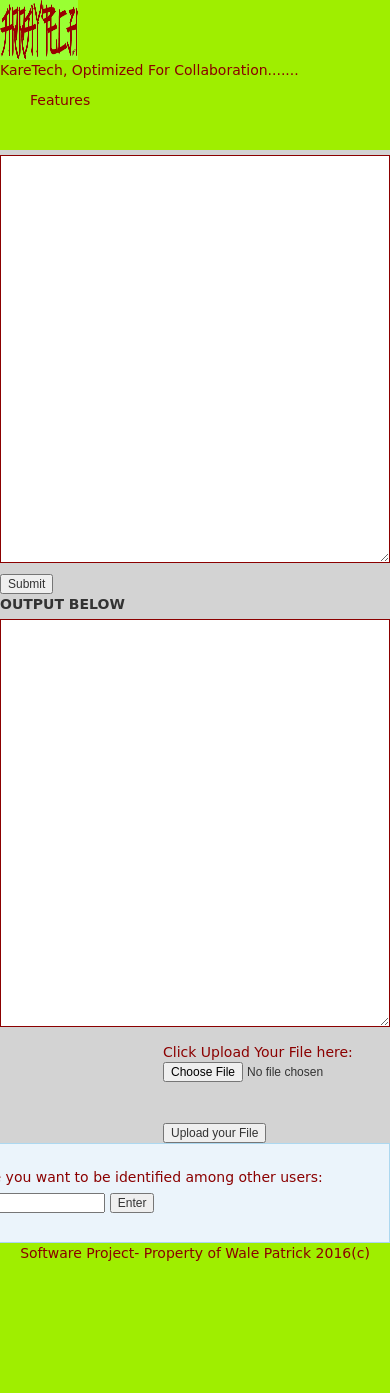
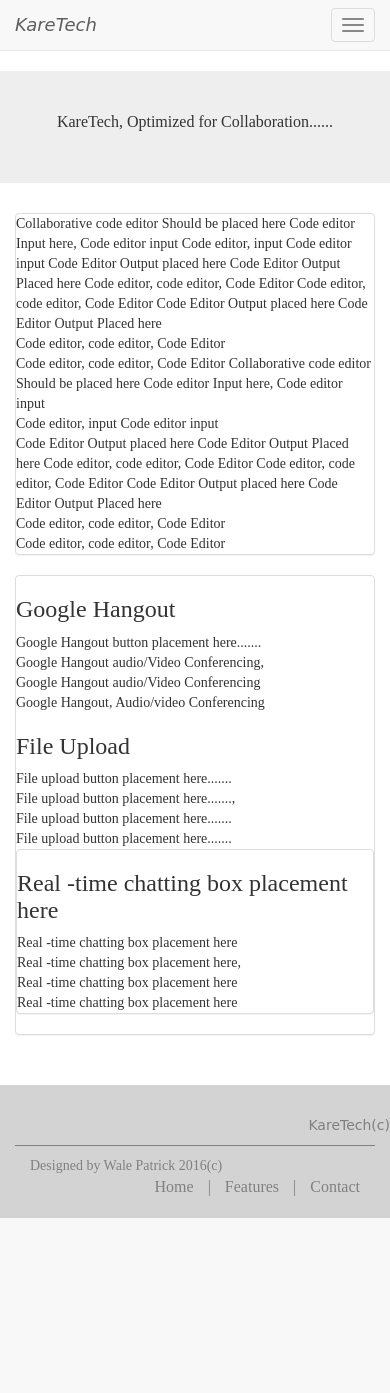
Before and after one commit to patrickokare/DevCollabApp, a PHP site: page / in a window 390 px wide. After the commit the page ends 1218 px from the top, so only its background shows below. Run offline with PHP 8.4, Linux system fonts and the light colour scheme; some libraries are stand-ins or nearby versions.

Commit message:
End of Responsive design

```diff
--- a/config.xml
+++ b/config.xml
@@ -16,3 +16,5 @@
     </author>
     <icon src ="karetech_icon.png" />
 </widget>
+
+<!-- This xml file is for phoneGap framework -->
--- a/contact.html
+++ b/contact.html
@@ -30,7 +30,7 @@
 
             <div class="collapse navbar-collapse" id="bs-ArrayTech-navbar-collapse-1">
                 <ul class="nav navbar-nav nav-tabs lead">
-                    <li><a href="index2.html">Home </a> </li>
+                    <li><a href="index.php">Home </a> </li>
                     <li> <a href="features.html"> Features </a> </li>
                     <li  class="active "> <a href="contact.html"> Contact </a> </li>
                     <li class="dropdown">
--- a/index.php
+++ b/index.php
@@ -1,249 +1,162 @@
-<!-- Developed by Wale Patrick August 2016 -->
-
-<?
-session_start();
-
-if(isset($_GET['logout'])){
-
-    //Simple exit message
-    $fp = fopen("log.html", 'a');
-    fwrite($fp, "<div class='msgln'><i>User ". $_SESSION['name'] ." has left the chat session.</i><br></div>");
-    fclose($fp);
-
-    session_destroy();
-    header("Location: index.php"); //Redirect the user
-}
-
-function loginForm(){
-    echo'
-	<div id="loginform">
-	<form action="index.php" method="post">
-		<p>Enter the name you want to be identified among other users:</p>
-		<label for="name">Name:</label>
-		<input type="text" name="name" id="name" />
-		<input type="submit" name="enter" id="enter" value="Enter" />
-	</form>
-	</div>
-	';
-}
-
-if(isset($_POST['enter'])){
-    if($_POST['name'] != ""){
-        $_SESSION['name'] = stripslashes(htmlspecialchars($_POST['name']));
-    }
-    else{
-        echo '<span class="error">Please type in a name</span>';
-    }
-}
-?>
-
-
-<?php
-
-$comment = null;
-// when the form is submitted this code below will run
-if($_SERVER['REQUEST_METHOD'] === 'POST' && !empty($_POST['preview-form-comment'])){
-    $comment = $_POST['preview-form-comment'];
-
-}
-
-?>
-
 
 <!DOCTYPE html>
 <html>
 <head>
     <meta charset="UTF-8">
+    <meta name ="viewport" content="width=device-width, initial-scale=1.0">
     <title>Welcome</title>
-    <meta name="viewport" content="width=device-width, initial-scale=1.0">
+    <link href="css/bootstrap.min.css" rel="stylesheet">
+    <link href="style.css" rel="stylesheet" type="text/css">
 
-    <link href="css/bootstrap.min.css" rel="stylesheet">
-    <link href="codemirror/plugin/codemirror/lib/codemirror.css" rel="stylesheet" type="text/css">
+    <script src ="js/jquery.js"> </script>
+    <script src="js/bootstrap.min.js"></script>
 
-  <link href="styles.css" rel="stylesheet" type="text/css">
 </head>
 
 <body>
 
 <header>
-  <a href="index.php"> <img src="onlinelogomaker-071916-2326.png">  </a>
-    <br>
-    <br>
-    <br>
-    <p style="font-family: cursive"> KareTech, Optimized For Collaboration.......</p>
+<nav class="navbar navbar-default navbar-static-top no-margin" role="navigation">
+    <div class="container-fluid">
+        <div class="navbar-header">
+            <button type="button" class="navbar-toggle" data-toggle="collapse" data-target="#bs-ArrayTech-navbar-collapse-1">
+                <span class="sr-only">Toggle navigation</span>
+                <span class="icon-bar"></span>
+                <span class="icon-bar"></span>
+                <span class="icon-bar"></span>
+            </button>
+            <a class="navbar-brand" href="index.php"> <em style="font-family: cursive"> KareTech </em> </a>
+        </div>
 
-    <nav>
 
-        <ul>
-            <li> <a href="features.html"> Features </a> </li>
-        </ul>
+        <div class="collapse navbar-collapse" id="bs-ArrayTech-navbar-collapse-1">
+            <ul class="nav navbar-nav nav-tabs lead">
+                <li class="active "><a href="index.php">Home </a> </li>
+                <li> <a href="features.html"> Features </a> </li>
+                <li> <a href="#"> Contact </a> </li>
+                <li class="dropdown">
+                    <a href="#" class="dropdown-toggle nav navbar-nav nav-tabs " data-toggle="dropdown"> KareTech Dev <b class=" caret "> </b> </a>
+                    <ul class="dropdown-menu lead">
+                        <li class="lead"> <a href="#"> Desktop Platform </a> </li>
+                        <li class="lead"> <a href="#"> Mobile Platform </a>  </li>
+                        <li class ="divider"> </li>
+                        <li class="lead"><a href="#"> Download Link </a> </li>
 
-    </nav>
+                    </ul>
+                </li>
 
+            </ul>
+
+        </div>
+    </div>
+</nav>
 </header>
 
 
 
-<div id="left">
+<div class="jumbotron">
+    <div class="container">
 
-    <form id="preview-form" method="post" action="<?php echo $_SERVER['PHP_SELF']; ?> ">
+        <h4 class="text-center lead"> KareTech, Optimized for Collaboration...... </h4>
 
-<textarea class="codemirror-textarea" name="preview-form-comment" id="preview-form-comment" rows="20" cols="60">
-    <?php echo $comment; ?>
-</textarea>
-        <br>
-        <input type="submit" name = "preview-form-submit" id="preview-form-submit" value="Submit">
-
-    </form>
-
-    <div id="preview-comment">
-<label> OUTPUT BELOW
-    <textarea  rows="20" cols="80">
-
-        <?php echo $comment; ?>
-
-    </textarea>
-        </label>
-</div>
-    <script type="text/javascript" src="codemirror/js/jquery.min.js.js"></script>
-    <script type="text/javascript" src="codemirror/plugin/codemirror/lib/codemirror.js"></script>
-    <script type="text/javascript" src ="codemirror/js/default.js"></script>
-</div>
-
-<div id="right">
-<script src="https://apis.google.com/js/platform.js" async defer></script>
-<div class="g-hangout" data-render="createhangout"
-     data-initial_apps="[{ app_id : '123456789012', start_data : 'dQw4w9WgXcQ', 'app_type' : 'ROOM_APP' }]">
+    </div>
 </div>
 
 
-    <form enctype="multipart/form-data" action="upload_file.php" method="post">
+<div class="container">
+<div class="row">
 
-        <p> Click Upload Your File here: </p>
-        <input name="file" type="file" id="file" size="80">
-        <br>
-        <br>
-        <input type="submit" id="u_button" value="Upload your File">
+    <div class="col-md-8 col-md-push-3">
+        <div class="panel panel-default">
+    <p>   Collaborative code editor Should be placed here
+          Code editor Input here, Code editor input
+          Code editor, input Code editor input
+         Code Editor Output placed here
+         Code Editor Output Placed here
+         Code editor, code editor, Code Editor
+                Code editor, code editor, Code Editor
+              Code Editor Output placed here
+             Code Editor Output Placed here  <br>
+             Code editor, code editor, Code Editor <br>
+             Code editor, code editor, Code Editor
+             Collaborative code editor Should be placed here
+                Code editor Input here, Code editor input <br>
+                Code editor, input Code editor input <br>
+                Code Editor Output placed here
+                Code Editor Output Placed here
+                Code editor, code editor, Code Editor
+                Code editor, code editor, Code Editor
+                Code Editor Output placed here
+                Code Editor Output Placed here  <br>
+                Code editor, code editor, Code Editor <br>
+                Code editor, code editor, Code Editor
+            </p>
+    </div>
+</div>
 
 
-    </form>
+    <div class="col-md-3 col-md-pull-8">
+        <div class="panel panel-default">
+   <h3>  Google Hangout </h3>
+        <p>   Google Hangout button placement here.......<br>
+              Google Hangout audio/Video Conferencing,<br>
+              Google Hangout audio/Video Conferencing <br>
+              Google Hangout, Audio/video Conferencing
+        </p>
+        <h3>  File Upload </h3>
+        <p>   File upload button placement here.......<br>
+            File upload button placement here.......,<br>
+            File upload button placement here....... <br>
+            File upload button placement here.......
+        </p>
+
+                <div class="panel panel-default">
+                <h3> Real -time chatting box placement here </h3>
+                <p>  Real -time chatting box placement here<br>
+                    Real -time chatting box placement here,<br>
+                    Real -time chatting box placement here <br>
+                    Real -time chatting box placement here
+                </p>
+
+
+
+    </div>
+    </div>
+    </div>
+    </div>
 
 </div>
 
 
 
 
+<footer class="site-footer">
+
+<div class="container">
+     <div class="row">
+
+             <span style="font-family: cursive" class="moveright"> KareTech(c) </span>
 
 
 
-
-
-
-
-<div id="right1">
-
-    <?php
-    if(!isset($_SESSION['name'])){
-        loginForm();
-    }
-    else{
-        ?>
-        <div id="wrapper">
-            <div id="menu">
-                <p class="welcome">Welcome, <b><?php echo $_SESSION['name']; ?></b></p>
-                <p class="logout"><a id="exit" href="#">Exit Chat</a></p>
-                <div style="clear:both"></div>
-            </div>
-
-            <div id="chatbox">
-                <?php
-                if(file_exists("log.html") && filesize("log.html") > 0){
-                    $handle = fopen("log.html", "r");
-                    $contents = fread($handle, filesize("log.html"));
-                    fclose($handle);
-
-                    echo $contents;
-                }
-                ?>
-            </div>
-
-            <form name="message" action="">
-                <input name="usermsg" type="text" id="usermsg" size="63" />
-                <input name="submitmsg" type="submit"  id="submitmsg" value="Send" />
-            </form>
+</div>
+    <div class="bottom-footer">
+        <div class="col-md-5"> Designed by Wale Patrick 2016(c)</div>
+        <div class="col-md-7">
+            <ul class="footer-nav lead">
+                <li><a href="#"> Home </a> </li>
+                <li><a href="#"> Features </a> </li>
+                <li><a href="#"> Contact </a> </li>
+            </ul>
         </div>
-        <script type="text/javascript" src="codemirror/js/jquery.min.js"></script>
-        <script type="text/javascript">
-            // jQuery Document
-            $(document).ready(function(){
-                //If user submits the form
-                $("#submitmsg").click(function(){
-                    var clientmsg = $("#usermsg").val();
-                    $.post("post.php", {text: clientmsg});
-                    $("#usermsg").attr("value", "");
-                    return false;
-                });
-
-                //Load the file containing the chat log
-                function loadLog(){
-                    var oldscrollHeight = $("#chatbox").attr("scrollHeight") - 20;
-                    $.ajax({
-                        url: "log.html",
-                        cache: false,
-                        success: function(html){
-                            $("#chatbox").html(html); //Insert chat log into the #chatbox div
-                            var newscrollHeight = $("#chatbox").attr("scrollHeight") - 20;
-                            if(newscrollHeight > oldscrollHeight){
-                                $("#chatbox").animate({ scrollTop: newscrollHeight }, 'normal'); //Autoscroll to bottom of div
-                            }
-                        },
-                    });
-                }
-                setInterval (loadLog, 2500);	//Reload file every 2.5 seconds
-
-                //If user wants to end session
-                $("#exit").click(function(){
-                    var exit = confirm("Are you sure you want to end the session?");
-                    if(exit==true){window.location = 'index.php?logout=true';}
-                });
-            });
-        </script>
-        <?php
-    }
-    ?>
+</div>
 
 </div>
 
 
-<br>
-<br>
-<br>
-<br>
+
+</footer>
 
 
-
-<!--Start of Tawk.to Script-->
-<script type="text/javascript">
-    var Tawk_API=Tawk_API||{}, Tawk_LoadStart=new Date();
-    (function(){
-        var s1=document.createElement("script"),s0=document.getElementsByTagName("script")[0];
-        s1.async=true;
-        s1.src='https://embed.tawk.to/577687e86d4b9c1403db8444/default';
-        s1.charset='UTF-8';
-        s1.setAttribute('crossorigin','*');
-        s0.parentNode.insertBefore(s1,s0);
-    })();
-</script>
-<!--End of Tawk.to Script-->
-
-
-
-
-
-<footer class="footer">
-  <p> Software Project- Property of Wale Patrick 2016(c) </p>
-
-
-</footer>
 </body>
 </html>
```
Also changed, not shown: index2.html (deleted, +0 -162 lines), index3.html (deleted, +0 -40 lines).
